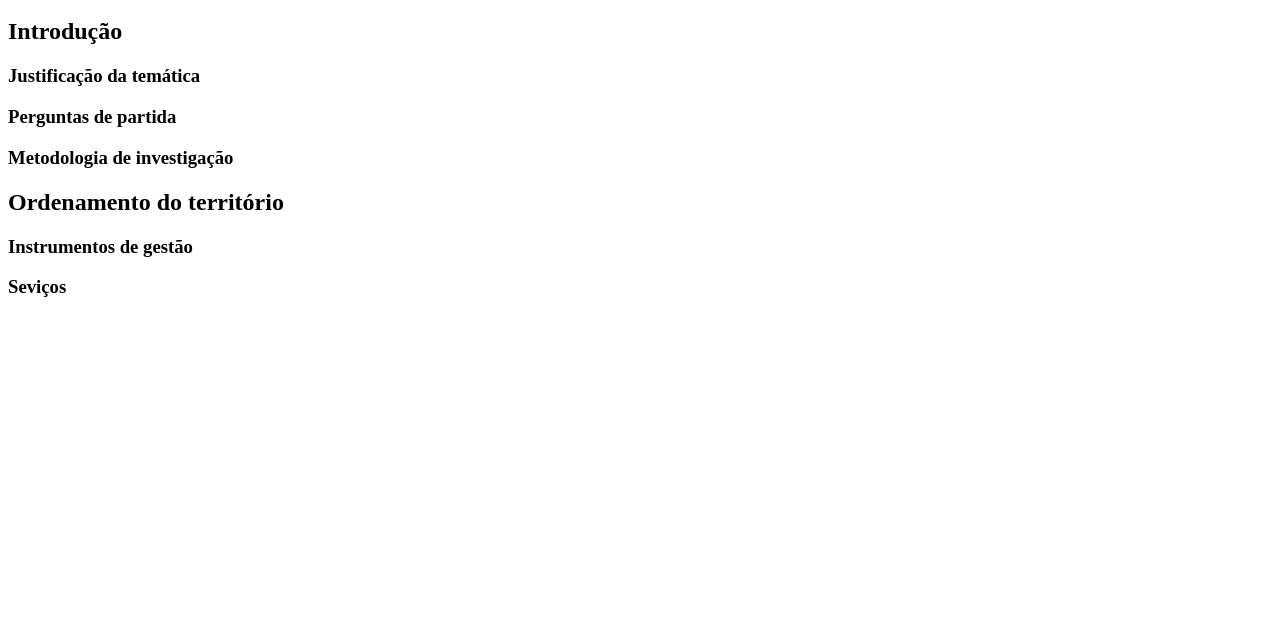
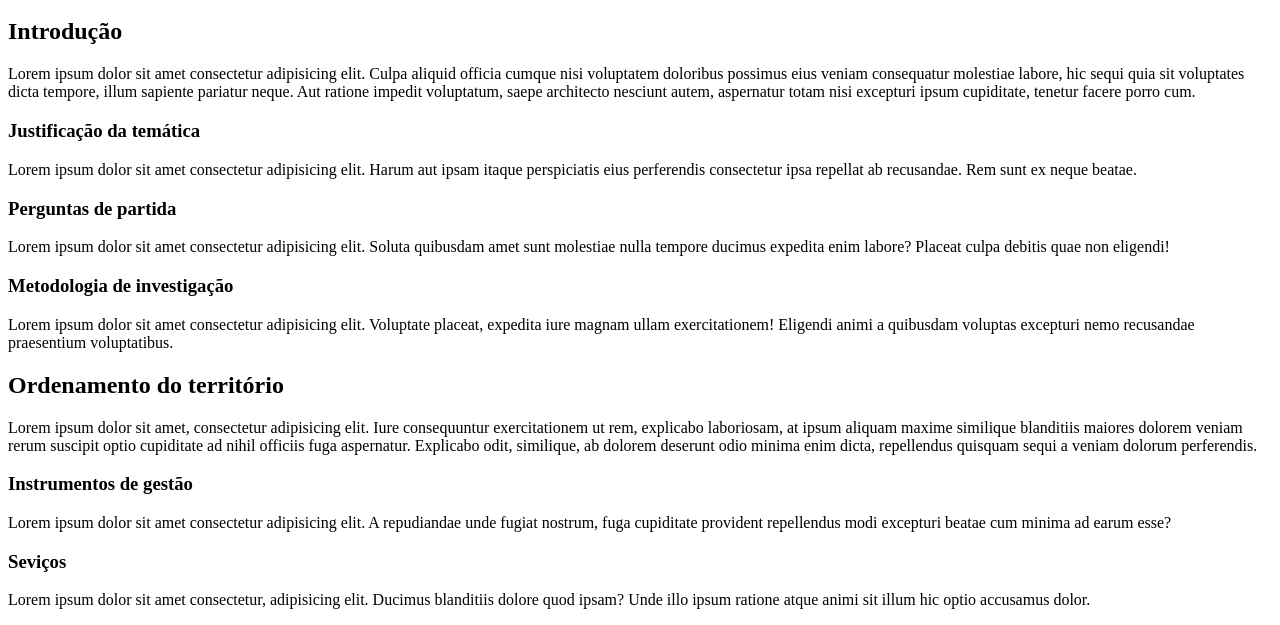
Before and after one commit to userdajheni/frontend-html-css, a plain HTML site: page curso_em_video/hierarquia-titulos.html in a window 1280 px wide. Shown: the part 462-1087 px from the top of the page. Before the commit the page ends 800 px from the top, so only its background shows below. Drawn offline with Linux system fonts and the light colour scheme.

Commit message:
update com textos lorem

```diff
--- a/curso_em_video/hierarquia-titulos.html
+++ b/curso_em_video/hierarquia-titulos.html
@@ -18,12 +18,40 @@
     <br><hr><br>
 
     <h1>Entendendo Portugal</h1>
+
     <h2>Introdução</h2>
+    <p>
+        Lorem ipsum dolor sit amet consectetur adipisicing elit. Culpa aliquid officia cumque nisi voluptatem doloribus possimus eius veniam consequatur molestiae labore, hic sequi quia sit voluptates dicta tempore, illum sapiente pariatur neque. Aut ratione impedit voluptatum, saepe architecto nesciunt autem, aspernatur totam nisi excepturi ipsum cupiditate, tenetur facere porro cum.
+    </p>
+
     <h3>Justificação da temática</h3>
+    <p>
+        Lorem ipsum dolor sit amet consectetur adipisicing elit. Harum aut ipsam itaque perspiciatis eius perferendis consectetur ipsa repellat ab recusandae. Rem sunt ex neque beatae.
+    </p>
+
     <h3>Perguntas de partida</h3>
+    <p>
+        Lorem ipsum dolor sit amet consectetur adipisicing elit. Soluta quibusdam amet sunt molestiae nulla tempore ducimus expedita enim labore? Placeat culpa debitis quae non eligendi!
+    </p>
+
     <h3>Metodologia de investigação</h3>
+    <p>
+        Lorem ipsum dolor sit amet consectetur adipisicing elit. Voluptate placeat, expedita iure magnam ullam exercitationem! Eligendi animi a quibusdam voluptas excepturi nemo recusandae praesentium voluptatibus.
+    </p>
+
     <h2>Ordenamento do território</h2>
+    <p>
+        Lorem ipsum dolor sit amet, consectetur adipisicing elit. Iure consequuntur exercitationem ut rem, explicabo laboriosam, at ipsum aliquam maxime similique blanditiis maiores dolorem veniam rerum suscipit optio cupiditate ad nihil officiis fuga aspernatur. Explicabo odit, similique, ab dolorem deserunt odio minima enim dicta, repellendus quisquam sequi a veniam dolorum perferendis.
+    </p>
+
     <h3>Instrumentos de gestão</h3>
+    <p>
+        Lorem ipsum dolor sit amet consectetur adipisicing elit. A repudiandae unde fugiat nostrum, fuga cupiditate provident repellendus modi excepturi beatae cum minima ad earum esse?
+    </p>
+
     <h3>Seviços</h3>
+    <p>
+        Lorem ipsum dolor sit amet consectetur, adipisicing elit. Ducimus blanditiis dolore quod ipsam? Unde illo ipsum ratione atque animi sit illum hic optio accusamus dolor.
+    </p>
 </body>
 </html>
```
